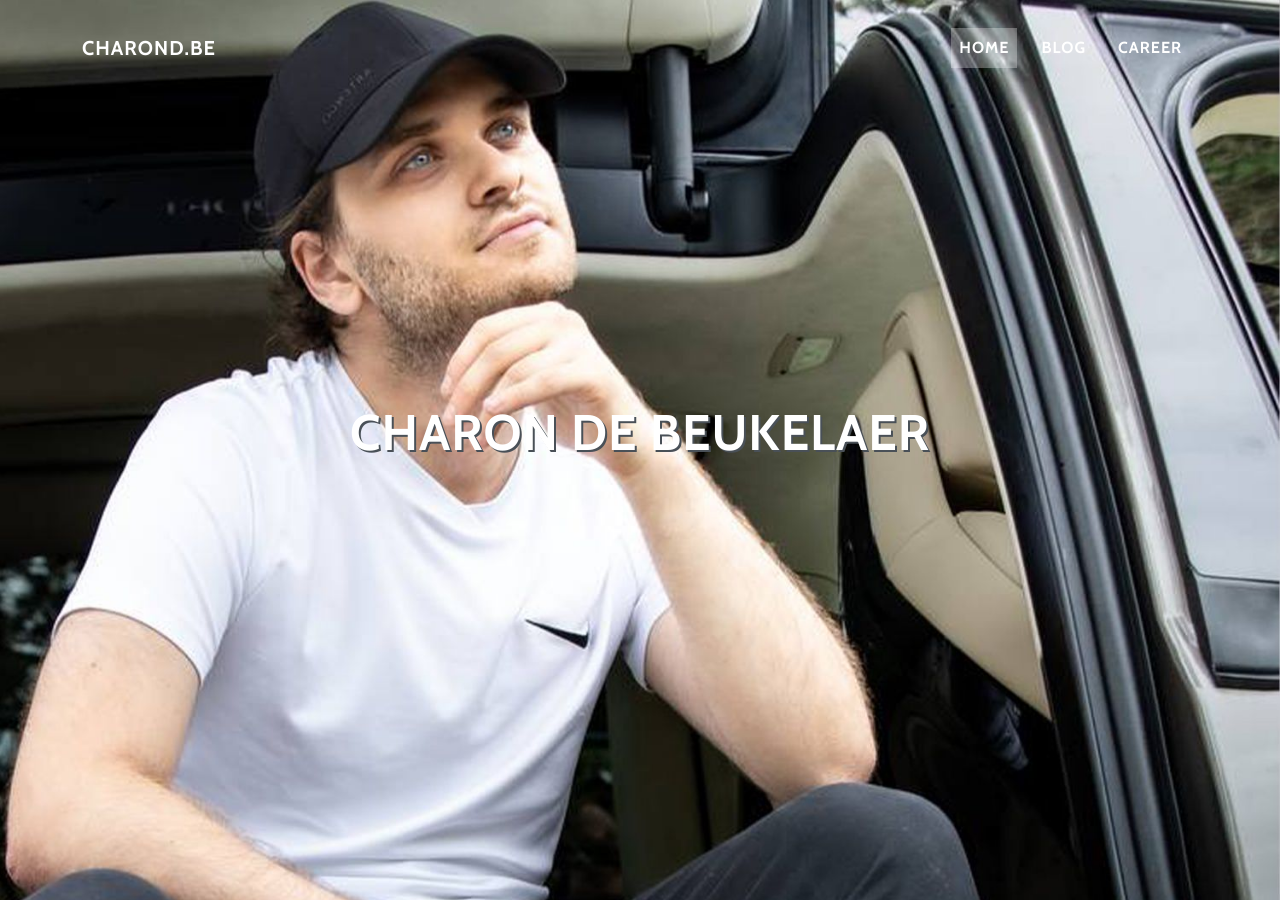
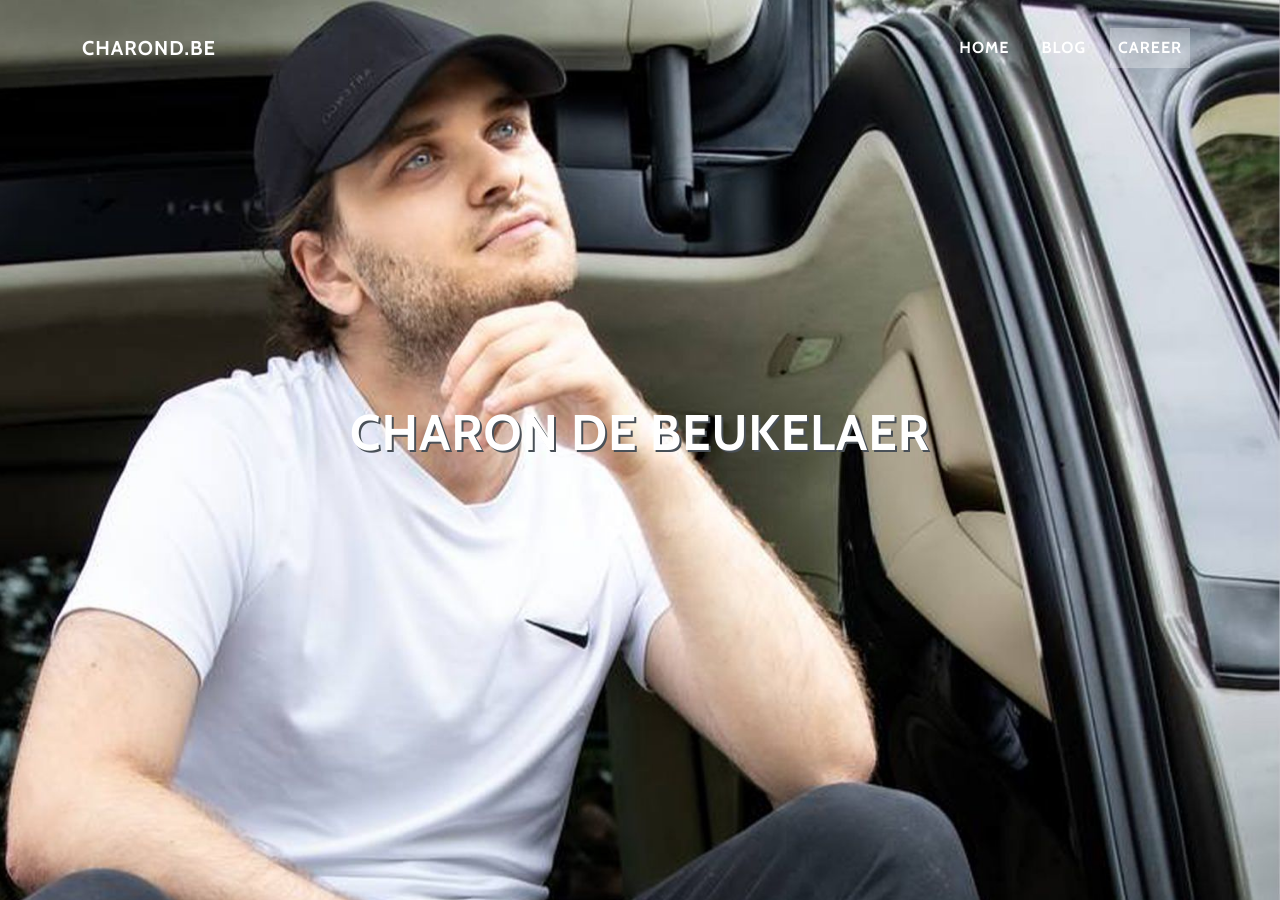
Before and after one commit to CharonDB/CharonDB.github.io, a Jekyll site: the page index.html, which Jekyll copies as it is, in a window 1280 px wide and 900 px high. Built offline with Jekyll 4.4.1, drawn with Linux system fonts in a browser that asks for light colours.

Commit message:
Navitem update

```diff
--- a/career.html
+++ b/career.html
@@ -18,9 +18,9 @@
         <div class="container"><a class="navbar-brand" href="#">charond.be</a><button data-bs-toggle="collapse" class="navbar-toggler navbar-toggler-right" data-bs-target="#navbarResponsive" type="button" aria-controls="navbarResponsive" aria-expanded="false" aria-label="Toggle navigation" value="Menu"><i class="fa fa-bars"></i></button>
             <div class="collapse navbar-collapse" id="navbarResponsive">
                 <ul class="navbar-nav ms-auto">
-                    <li class="nav-item nav-link"><a class="nav-link" href="index.html">Home</a></li>
+                    <li class="nav-item nav-link"><a class="nav-link" href="/">Home</a></li>
                     <li class="nav-item nav-link"><a class="nav-link" href="/blog">Blog</a></li>
-                    <li class="nav-item nav-link"><a class="nav-link active" href="career.html">IT &amp; career</a></li>
+                    <li class="nav-item nav-link"><a class="nav-link active" href="/Career">Career</a></li>
                 </ul>
             </div>
         </div>
--- a/index.html
+++ b/index.html
@@ -19,9 +19,9 @@
         <div class="container"><a class="navbar-brand" href="index.html">charond.be</a><button data-bs-toggle="collapse" class="navbar-toggler navbar-toggler-right" data-bs-target="#navbarResponsive" type="button" aria-controls="navbarResponsive" aria-expanded="false" aria-label="Toggle navigation" value="Menu"><i class="fa fa-bars"></i></button>
             <div class="collapse navbar-collapse" id="navbarResponsive">
                 <ul class="navbar-nav ms-auto">
-                    <li class="nav-item nav-link"><a class="nav-link active" href="index.html">Home</a></li>
+                    <li class="nav-item nav-link"><a class="nav-link" href="/">Home</a></li>
                     <li class="nav-item nav-link"><a class="nav-link" href="/blog">Blog</a></li>
-                    <li class="nav-item nav-link"><a class="nav-link" href="career.html">Career</a></li>
+                    <li class="nav-item nav-link"><a class="nav-link active" href="/Career">Career</a></li>
                 </ul>
             </div>
         </div>
```
